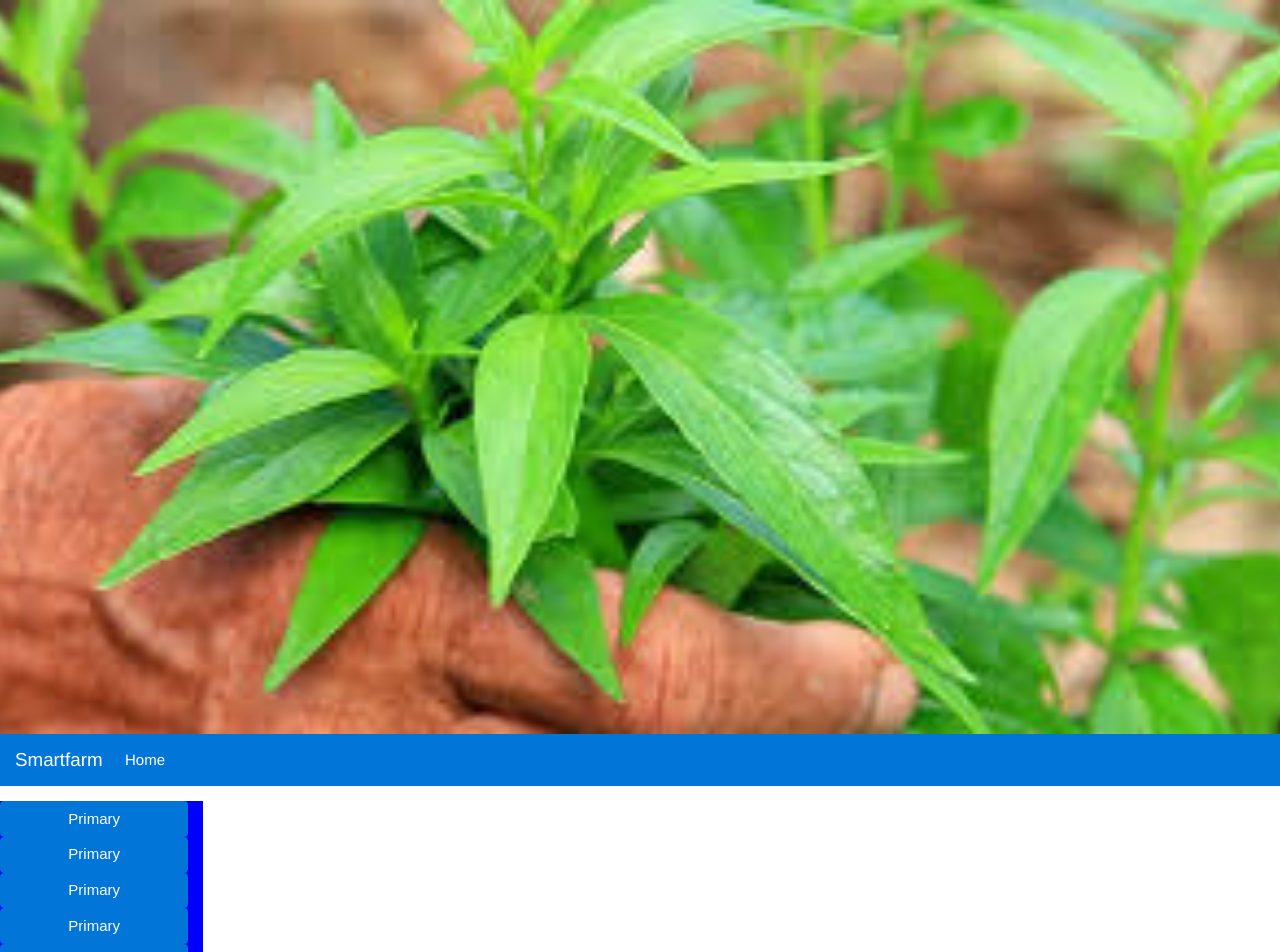
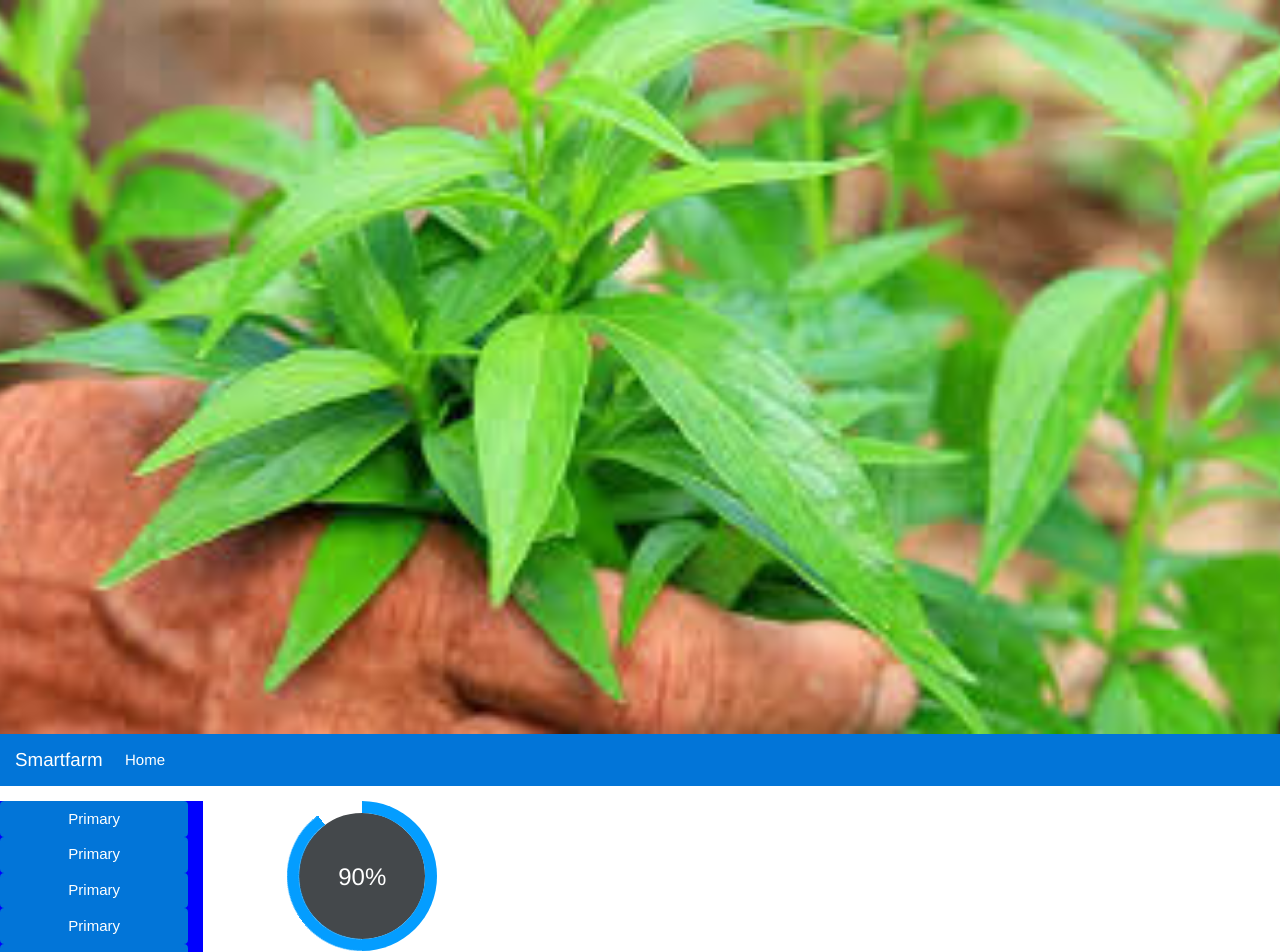
Before and after one commit to manonut55/Smartfarm, a Vue app: page /#/npkalert in a window 1280 px wide. Shown: the top 952 px of the page. Built offline with nearby package versions, Linux system fonts and the light colour scheme.

Commit message:
smartfarm

```diff
--- a/src/App.vue
+++ b/src/App.vue
@@ -1,8 +1,5 @@
 <template>
   <div id="app">
-     <div class="" v-if="npk < 30">
-      hmhmhmhmhmh
-    </div>
       <!-- <meta name="viewport" content="width=device-width, initial-scale=1, shrink-to-fit=no"> -->
       <div class="row" >
         <img src="\pic\top.jpg" class="img-fluid" alt="top.jpg" width= 100%  >
@@ -36,7 +33,7 @@
               <router-link to="gg">
                 <button type="button" class="btn btn-primary col-xl">Primary</button>
               </router-link>
-              <router-link to="home">
+              <router-link to="npkalert">
                 <button type="button" class="btn btn-primary col-xl">Primary</button>
               </router-link>
               <router-link to="home">
@@ -45,6 +42,12 @@
               <router-link to="home">
                 <button type="button" class="btn btn-primary col-xl">Primary</button>
               </router-link>
+              <div class="" v-if="npk < 30">
+                <div class="container">
+                  gvghvjhcvugcytu
+               <npkalert></npkalert>
+             </div>
+             </div>
             </div>
         <div class="col-sm-10" >
           <div class="container">
@@ -56,12 +59,16 @@
   </div>
 </template>
 <script>
+import Npkalert from '@/components/Npkalert.vue'
 import 'bootstrap-vue/dist/bootstrap-vue.css'
 export default {
   name: 'app',
+  components: {
+    Npkalert: Npkalert
+  },
   data () {
     return {
-      npk: 50
+      npk: 20
     }
   }
 }
--- /dev/null
+++ b/src/components/Npkalert.vue
@@ -0,0 +1,162 @@
+<template>
+  <div class="npkalert">
+    <div class="container">
+    <div class="row">
+        <div class="col-md-3 col-sm-1">
+            <div class="progress blue">
+              <div class="progress rlo"v-if="npk < 50">
+                <span class="progress-right">
+                    <span class="progress-bar"></span>
+                </span>
+                </div>
+                <div class="" v-else="npk > 50">
+                 <div class="progress rhi">
+                   <span class="progress-right">
+                       <span class="progress-bar"></span>
+                   </span>
+                   </div>
+                   </div>
+                <span class="progress-left" v-if="npk > 50">
+                    <span class="progress-bar"></span>
+                </span>
+                <div class="progress-value">90%</div>
+            </div>
+        </div>
+      </div>
+    </div>
+  </div>
+</template>
+<script>
+
+export default {
+  name: 'npkalert',
+  data () {
+    return {
+      npk: 51
+    }
+  }
+}
+</script>
+<style lang="css">
+.col-6{
+  border-style: ridge;
+  border-color: blue;
+}
+.progress{
+    width: 150px;
+    height: 150px;
+    line-height: 150px;
+    background: none;
+    margin: 0 auto;
+    box-shadow: none;
+    position: relative;
+}
+.progress:after{
+    content: "";
+    width: 100%;
+    height: 100%;
+    border-radius: 50%;
+    border: 12px solid #fff;
+    position: absolute;
+    top: 0;
+    left: 0;
+}
+.progress > span{
+    width: 50%;
+    height: 100%;
+    overflow: hidden;
+    position: absolute;
+    top: 0;
+    z-index: 1;
+}
+.progress .progress-left{
+    left: 0;
+}
+.progress .progress-bar{
+    width: 100%;
+    height: 100%;
+    background: none;
+    border-width: 12px;
+    border-style: solid;
+    position: absolute;
+    top: 0;
+}
+.progress .progress-left .progress-bar{
+    left: 100%;
+    border-top-right-radius: 80px;
+    border-bottom-right-radius: 80px;
+    border-left: 0;
+    -webkit-transform-origin: center left;
+    transform-origin: center left;
+}
+.progress .progress-right{
+    right: 0;
+}
+.progress .progress-right .progress-bar{
+    left: -100%;
+    border-top-left-radius: 80px;
+    border-bottom-left-radius: 80px;
+    border-right: 0;
+    -webkit-transform-origin: center right;
+    transform-origin: center right;
+}
+.progress .progress-value{
+    width: 90%;
+    height: 90%;
+    border-radius: 50%;
+    background: #44484b;
+    font-size: 24px;
+    color: #fff;
+    line-height: 135px;
+    text-align: center;
+    position: absolute;
+    top: 5%;
+    left: 5%;
+}
+.progress.blue .progress-bar{
+    border-color: #049dff;
+}
+.progress.rlo .progress-right .progress-bar{
+    animation: loading-3 1.8s linear forwards;
+}
+.progress.rhi .progress-right .progress-bar{
+    animation: loading-1 1.8s linear forwards;
+}
+.progress.blue .progress-left .progress-bar{
+    animation: loading-2 1.5s linear forwards 1.8s;
+}
+@keyframes loading-1{
+    0%{
+        -webkit-transform: rotate(0deg);
+        transform: rotate(0deg);
+    }
+    100%{
+        -webkit-transform: rotate(180deg);
+        transform: rotate(180deg);
+    }
+}
+@keyframes loading-2{
+    0%{
+        -webkit-transform: rotate(0deg);
+        transform: rotate(0deg);
+    }
+    100%{
+        -webkit-transform: rotate(144deg);
+        transform: rotate(144deg);
+    }
+}
+@keyframes loading-3{
+    0%{
+        -webkit-transform: rotate(0deg);
+        transform: rotate(0deg);
+    }
+    100%{
+        -webkit-transform: rotate(90deg);
+        transform: rotate(90deg);
+    }
+}
+@media only screen and (max-width: 990px){
+    .progress{ margin-bottom: 20px; }
+}
+
+</style>
--- a/src/router/index.js
+++ b/src/router/index.js
@@ -1,9 +1,10 @@
 import Vue from 'vue'
 import Router from 'vue-router'
 import HelloWorld from '@/components/HelloWorld'
-import Gg from '@/components/Gg'
+import gg from '@/components/gg'
 import Show from '@/components/Show'
 import Home from '@/components/Home'
+import Npkalert from '@/components/Npkalert'
 Vue.use(Router)
 
 export default new Router({
@@ -21,12 +22,17 @@ export default new Router({
     {
       path: '/gg',
       name: 'gg',
-      component: Gg
+      component: gg
     },
     {
       path: '/show',
       name: 'show',
       component: Show
+    },
+    {
+      path: '/npkalert',
+      name: 'npkalert',
+      component: Npkalert
     }
   ]
 })
```
